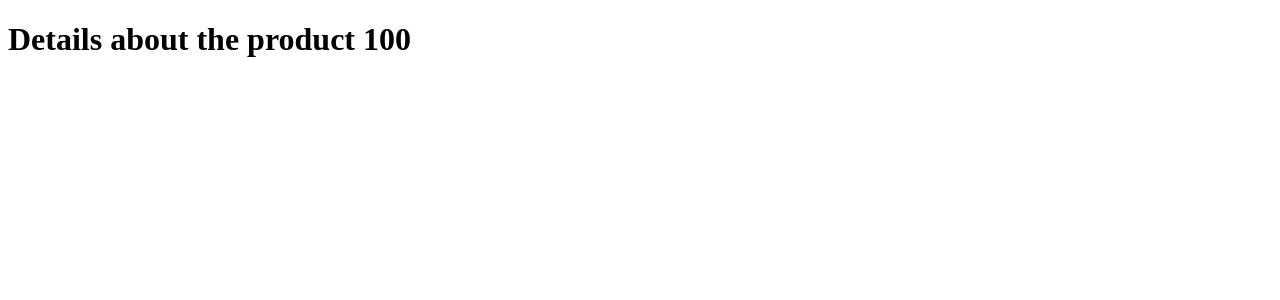
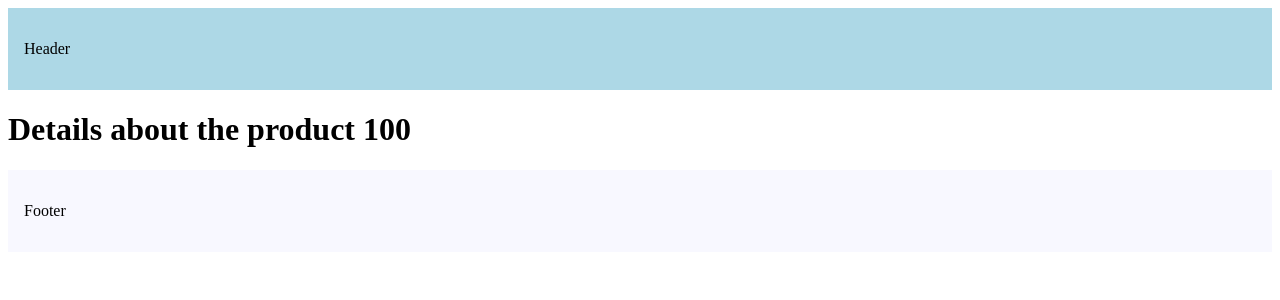
Before and after one commit to Harsha-182/NextJS, a Next.js app in the folder my-app/: page /products/100 in a window 1280 px wide. Shown: the top 300 px of the page. Built offline with nearby package versions, Linux system fonts and the light colour scheme.

Commit message:
Routing Metadata

```diff
--- a/my-app/src/app/about/page.tsx
+++ b/my-app/src/app/about/page.tsx
@@ -1,3 +1,7 @@
+export const metadata = {
+	title: "About CodeEvolution"
+}
+
 const about = () => {
 	return <h1>About page</h1>
 }
--- /dev/null
+++ b/my-app/src/app/layout.tsx
@@ -0,0 +1,50 @@
+import type { Metadata } from "next";
+import { Geist, Geist_Mono } from "next/font/google";
+// import "./globals.css";
+
+const geistSans = Geist({
+  variable: "--font-geist-sans",
+  subsets: ["latin"],
+});
+
+const geistMono = Geist_Mono({
+  variable: "--font-geist-mono",
+  subsets: ["latin"],
+});
+
+export const metadata: Metadata = {
+  title: "Create Next App",
+  description: "Generated by create next app",
+};
+
+export default function RootLayout({
+  children,
+}: Readonly<{
+  children: React.ReactNode;
+}>) {
+  return (
+    <html lang="en">
+      <body
+        className={`${geistSans.variable} ${geistMono.variable} antialiased`}
+      >
+		<header
+			style={{
+				backgroundColor: 'lightblue',
+				padding: '1rem'
+			}}
+		>
+			<p>Header</p>
+		</header>
+        {children}
+		<footer
+			style={{
+				backgroundColor: 'ghostwhite',
+				padding: '1rem'
+			}}
+		>
+			<p>Footer</p>
+		</footer>
+	  </body>
+    </html>
+  );
+}
--- a/my-app/src/app/products/[productId]/page.tsx
+++ b/my-app/src/app/products/[productId]/page.tsx
@@ -1,3 +1,21 @@
+import {Metadata} from 'next';
+
+type Props = {
+	params: Promise<{productId: string}>
+}
+
+export const generateMetadata = async ({params}: Props): Promise<Metadata> =>{
+	const id = (await params).productId;
+	const title = await new Promise(resolve => {
+		setTimeout(() => {
+			resolve(`iPhone ${id}`);
+		}, 100);
+	})
+	return {
+		title: `Product ${title}`
+	}
+};
+
 const  ProductDetails = async(
 		{params}:
 		{params: Promise<{ productId: string }>
```
Also changed, not shown: my-app/src/app/counter/counter.tsx (added, +15 -0 lines), my-app/src/app/counter/page.tsx (added, +11 -0 lines).
